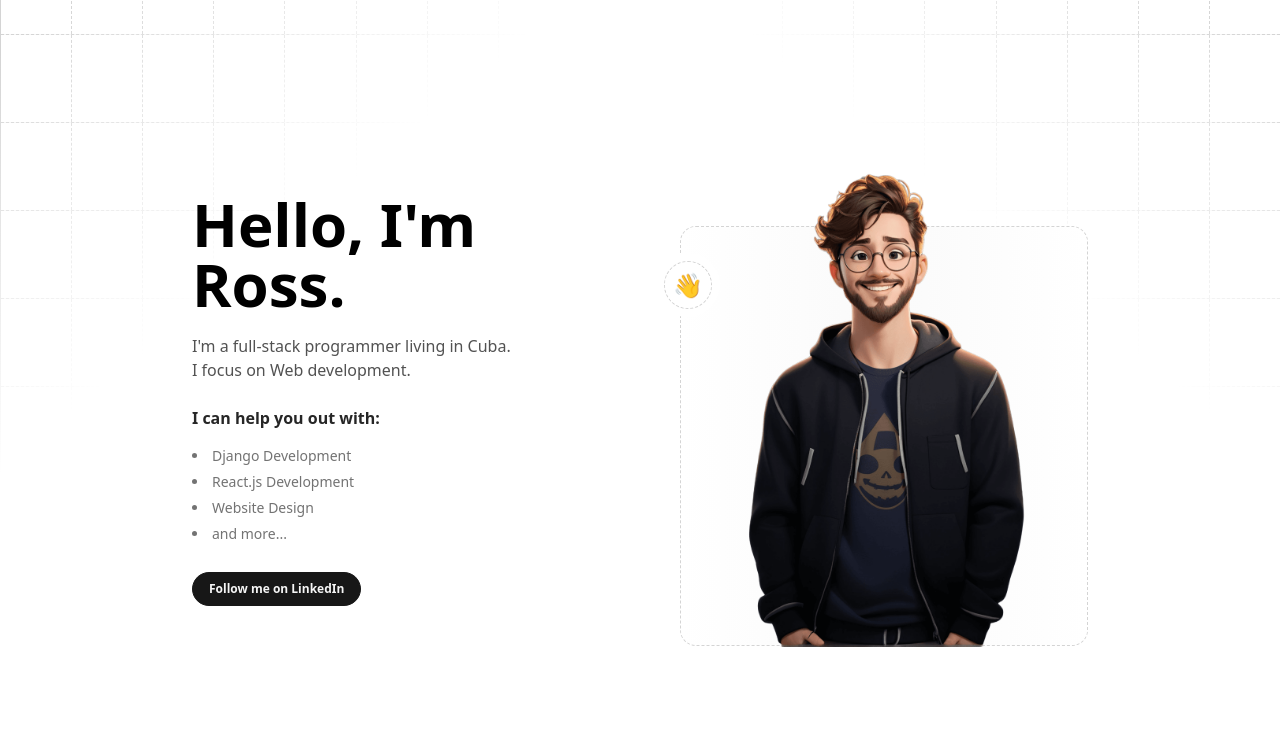
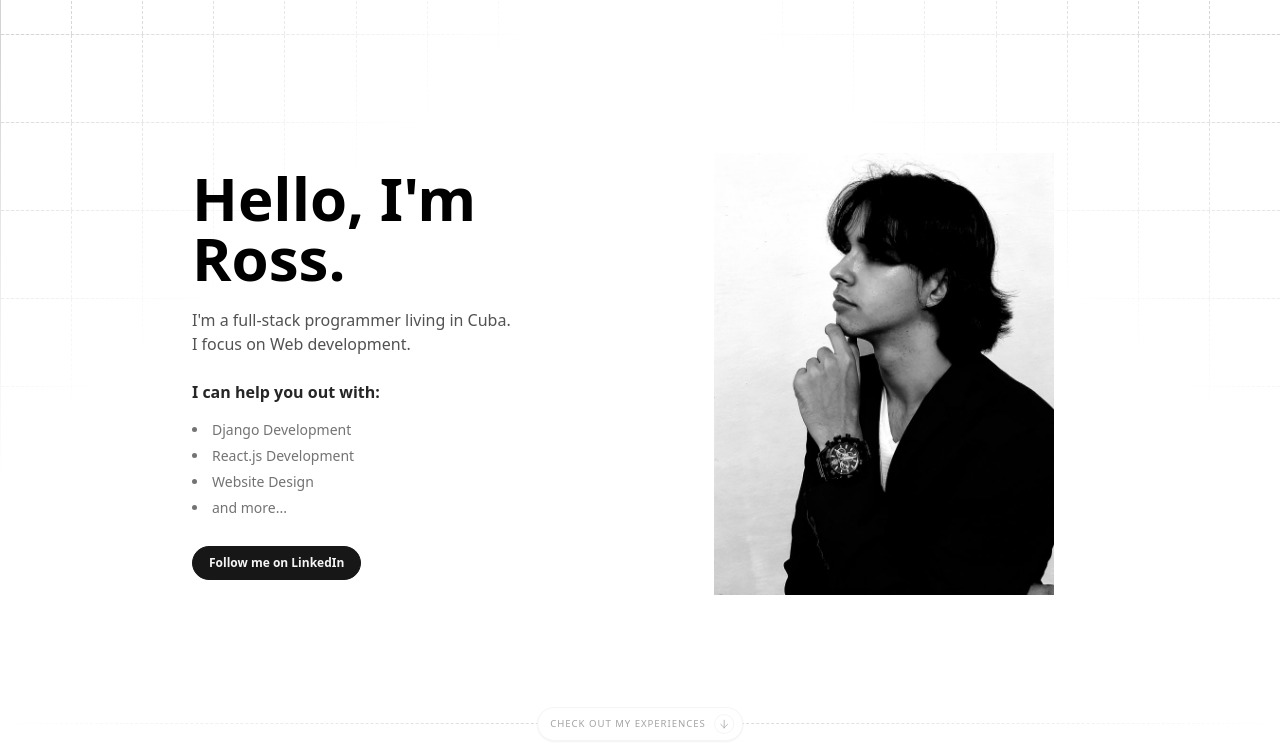
Before and after one commit to Ross-cripto/Portfolio, an Astro site: page / in a window 1280 px wide. Shown: the part 55-800 px from the top of the page. Built offline with nearby package versions, Linux system fonts and the light colour scheme; Astro itself is replaced by a stand-in of ours.

Commit message:
feat: change the photos of the main page

```diff
--- a/src/pages/about.astro
+++ b/src/pages/about.astro
@@ -12,7 +12,7 @@
       description="I am a Full-stack Developer with two years of experience in the sector. I have experience implementing and maintaining scalable web applications, using technologies such as Django, React, Docker, Nginx, GraphQL, Celery and RabbitMQ. My skills include managing SQL (PostgreSQL, MySQL) and NoSQL (MongoDB) databases, as well as the application of agile methodologies such as SCRUM. Knowledge of deploying on platforms such as Heroku, Vercel."
     />
 
-    <img src="/assets/images/about 3.jpg" class="relative z-30 w-full my-10 rounded-xl" />
+    <img src="/assets/images/whats.jpeg" class="relative z-30 w-full my-10 rounded-xl" />
 
     <h2 class="mb-2 text-2xl font-bold dark:text-neutral-200">Short Bio</h2>
     <p
--- a/src/pages/index.astro
+++ b/src/pages/index.astro
@@ -39,30 +39,15 @@
       <div
         class="relative justify-end hidden w-full mt-10 md:flex md:pl-10 md:w-1/2 md:mt-0 md:translate-y-4 xl:translate-y-0"
       >
-        <div class="relative z-50 w-full">
-          <div
-            class="absolute bottom-0 z-40 w-16 h-16 -translate-x-6 -translate-y-1/2 lg:top-auto top-0 lg:-translate-y-[330px] rounded-full"
-          >
-            <span
-              class="relative z-20 flex items-center justify-center w-full h-full text-2xl border-8 border-white rounded-full dark:border-neutral-950 bg-neutral-100 dark:bg-neutral-900"
-            >
-              <span
-                class="flex items-center justify-center w-full h-full bg-white border border-dashed rounded-full dark:bg-neutral-950 border-neutral-300 dark:border-neutral-700"
-                >👋</span
-              >
-            </span>
-          </div>
-          <div class="relative z-30 px-10">
+        <div class="relative z-50 w-full h-full">
+
+          <div class="relative z-30 h-full">
             <img
-              src="/assets/images/photo.png"
-              loading="eager"
-              decoding="auto"
-              class="relative z-30 w-full aspect-[790/1189] md:max-w-md mx-auto dark:-translate-y-0.5"
-            />
-          </div>
-          <div
-            class="absolute bottom-0 right-0 z-20 w-full h-full lg:h-[420px] translate-x-0 -translate-y-px border border-dashed rounded-2xl bg-gradient-to-r dark:from-neutral-950 dark:via-black dark:to-neutral-950 from-white via-neutral-50 to-white border-neutral-300 dark:border-neutral-700"
-          >
+            src="/assets/images/image-re.png"
+            loading="eager"
+            decoding="auto"
+            class="relative z-40 h-full w-10/12 aspect-[1/1.3] md:max-w-md mx-auto dark:-translate-y-0.5"
+          />
           </div>
         </div>
       </div>
```
Also changed, not shown: public/assets/images/about 2.jpg (deleted), public/assets/images/about.jpg (deleted), public/assets/images/image-re.png (added), public/assets/images/image.png (added), public/assets/images/whats.jpeg (added).
